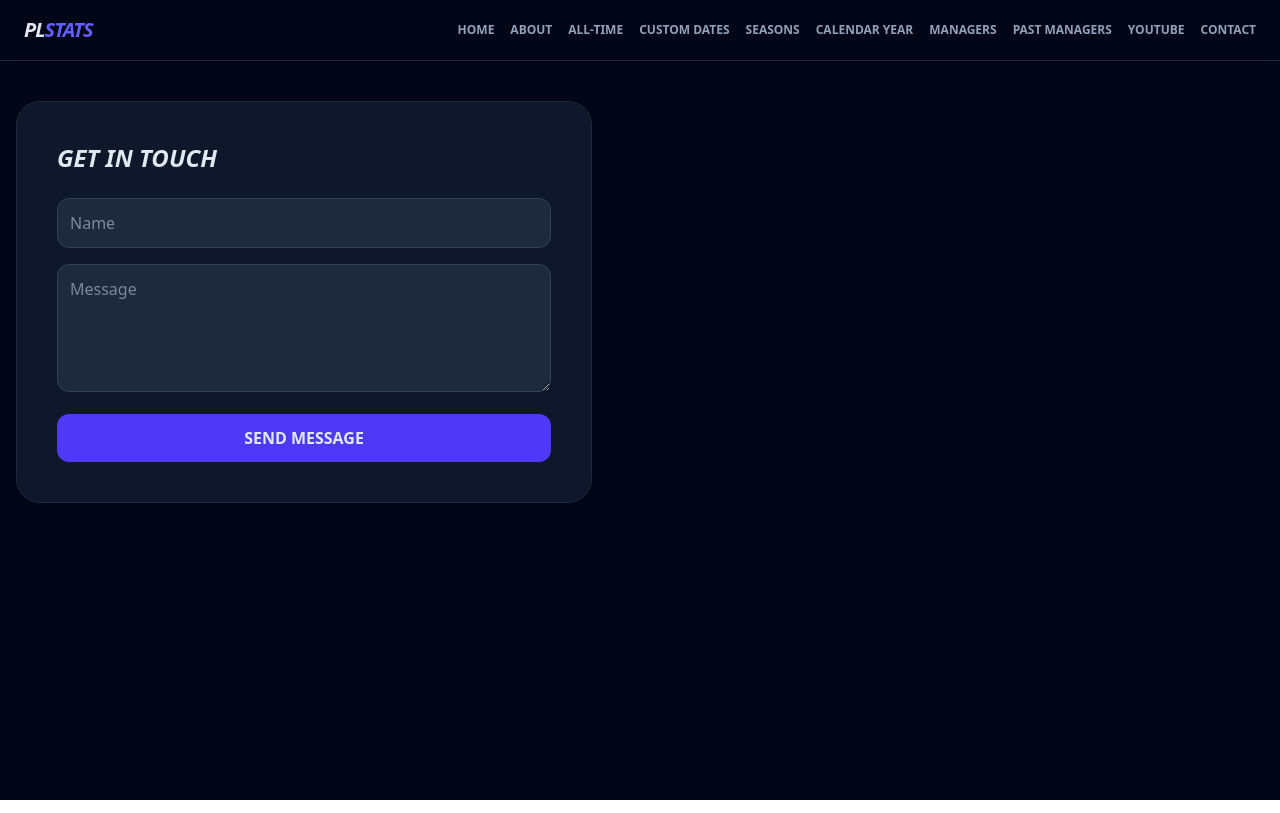
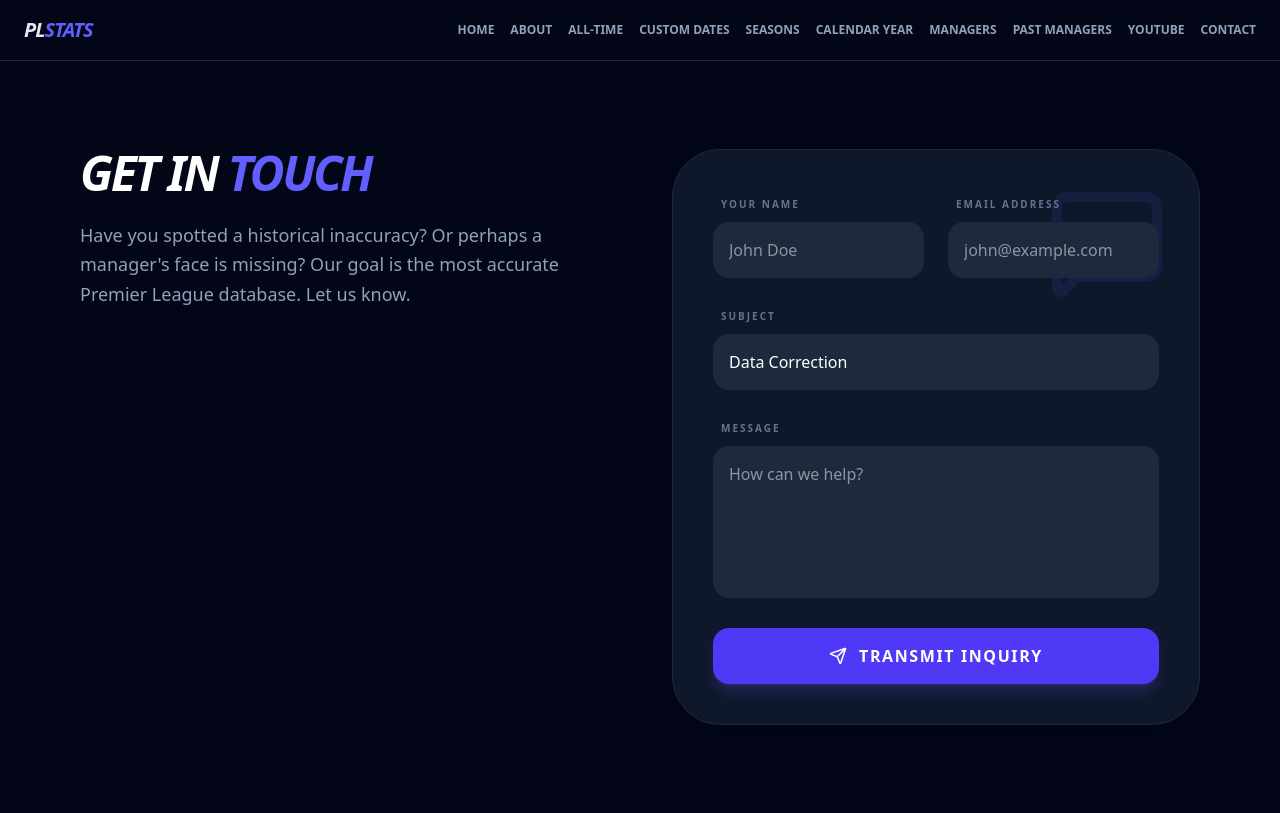
Before and after one commit to andreasmalta1/pl-table-site, a React (Vite) app: page /contact in a window 1280 px wide. Built offline with nearby package versions, Linux system fonts and the light colour scheme; no server answers.

Commit message:
Contact page

```diff
--- a/src/pages/Contact.jsx
+++ b/src/pages/Contact.jsx
@@ -1,21 +1,155 @@
-export const Contact = () => (
-  <div className="max-w-xl bg-slate-900 p-10 rounded-3xl border border-slate-800">
-    <h2 className="text-2xl font-bold mb-6 italic uppercase">Get in Touch</h2>
-    <form className="space-y-4">
+import { useState } from "react"
+import { MessageSquare, Send, CheckCircle2 } from "lucide-react"
+import { adminPostRequest } from "../utils/api"
+
+const Contact = () => {
+  const [formData, setFormData] = useState({
+    name: "",
+    email: "",
+    subject: "Data Correction",
+    message: "",
+  })
+  const [submitted, setSubmitted] = useState(false)
+
+  const handleSubmit = async (e) => {
+    e.preventDefault()
+    try {
+      await adminPostRequest("/contact", formData)
+      console.log("Email sent successfully")
+      setFormData({
+        name: "",
+        email: "",
+        subject: "Data Correction",
+        message: "",
+      })
+    } catch (err) {
+      console.log(err.message)
+    } finally {
+      setSubmitted(true)
+    }
+  }
+
+  if (submitted) {
+    return (
+      <div className="min-h-[60vh] flex flex-col items-center justify-center text-center animate-in zoom-in duration-500">
+        <div className="w-20 h-20 bg-emerald-500/20 text-emerald-500 rounded-full flex items-center justify-center mb-6">
+          <CheckCircle2 size={40} />
+        </div>
+        <h1 className="text-4xl font-black uppercase italic tracking-tighter text-white">
+          Message <span className="text-emerald-500">Received</span>
+        </h1>
+        <p className="text-slate-400 mt-4 max-w-md">
+          Our data integrity team has been notified. We'll review your inquiry
+          and get back to you shortly.
+        </p>
+        <button
+          onClick={() => setSubmitted(false)}
+          className="mt-8 px-8 py-3 bg-slate-800 hover:bg-slate-700 text-white font-bold rounded-xl transition-all"
+        >
+          Send Another Message
+        </button>
+      </div>
+    )
+  }
+
+  return (
+    <div className="max-w-6xl mx-auto py-12 px-4 animate-in fade-in duration-700">
+      <div className="grid grid-cols-1 lg:grid-cols-2 gap-16 items-start">
+        {/* Left Side: Info */}
+        <div className="space-y-8">
+          <div>
+            <h1 className="text-5xl font-black uppercase italic tracking-tighter text-white leading-none">
+              Get in <span className="text-indigo-500">Touch</span>
+            </h1>
+            <p className="text-slate-400 mt-6 text-lg leading-relaxed">
+              Have you spotted a historical inaccuracy? Or perhaps a manager's
+              face is missing? Our goal is the most accurate Premier League
+              database. Let us know.
+            </p>
+          </div>
+        </div>
+
+        <form
+          onSubmit={handleSubmit}
+          className="bg-slate-900 p-10 rounded-[3rem] border border-slate-800 shadow-2xl relative overflow-hidden"
+        >
+          <div className="absolute top-0 right-0 p-8 opacity-10 pointer-events-none">
+            <MessageSquare size={120} className="text-indigo-500" />
+          </div>
+
+          <div className="space-y-6 relative z-10">
+            <div className="grid grid-cols-1 md:grid-cols-2 gap-6">
+              <div>
+                <label className="text-[10px] font-black uppercase tracking-[0.2em] text-slate-500 ml-2">
+                  Your Name
+                </label>
                 <input
+                  required
                   type="text"
-        placeholder="Name"
-        className="w-full bg-slate-800 p-3 rounded-xl border border-slate-700"
+                  className="w-full bg-slate-800 border-none rounded-2xl p-4 mt-2 focus:ring-2 ring-indigo-500 outline-none transition-all text-white"
+                  placeholder="John Doe"
+                  onChange={(e) =>
+                    setFormData({ ...formData, name: e.target.value })
+                  }
                 />
+              </div>
+              <div>
+                <label className="text-[10px] font-black uppercase tracking-[0.2em] text-slate-500 ml-2">
+                  Email Address
+                </label>
+                <input
+                  required
+                  type="email"
+                  className="w-full bg-slate-800 border-none rounded-2xl p-4 mt-2 focus:ring-2 ring-indigo-500 outline-none transition-all text-white"
+                  placeholder="john@example.com"
+                  onChange={(e) =>
+                    setFormData({ ...formData, email: e.target.value })
+                  }
+                />
+              </div>
+            </div>
+
+            <div>
+              <label className="text-[10px] font-black uppercase tracking-[0.2em] text-slate-500 ml-2">
+                Subject
+              </label>
+              <select
+                className="w-full bg-slate-800 border-none rounded-2xl p-4 mt-2 focus:ring-2 ring-indigo-500 outline-none cursor-pointer text-white appearance-none"
+                onChange={(e) =>
+                  setFormData({ ...formData, subject: e.target.value })
+                }
+              >
+                <option>Data Correction</option>
+                <option>Technical Issue</option>
+                <option>Partnership Inquiry</option>
+                <option>Other</option>
+              </select>
+            </div>
+
+            <div>
+              <label className="text-[10px] font-black uppercase tracking-[0.2em] text-slate-500 ml-2">
+                Message
+              </label>
               <textarea
-        placeholder="Message"
-        className="w-full bg-slate-800 p-3 rounded-xl border border-slate-700 h-32"
+                required
+                rows={5}
+                className="w-full bg-slate-800 border-none rounded-2xl p-4 mt-2 focus:ring-2 ring-indigo-500 outline-none transition-all text-white resize-none"
+                placeholder="How can we help?"
+                onChange={(e) =>
+                  setFormData({ ...formData, message: e.target.value })
+                }
               />
-      <button className="w-full bg-indigo-600 py-3 rounded-xl font-black uppercase">
-        Send Message
+            </div>
+
+            <button className="w-full py-4 bg-indigo-600 hover:bg-indigo-500 text-white font-black uppercase tracking-widest rounded-2xl transition-all shadow-lg shadow-indigo-500/20 flex items-center justify-center gap-3">
+              <Send size={18} />
+              Transmit Inquiry
             </button>
+          </div>
         </form>
       </div>
+    </div>
   )
+}
 
 export default Contact
```
Lines whose indentation alone changed are shown as unchanged.
